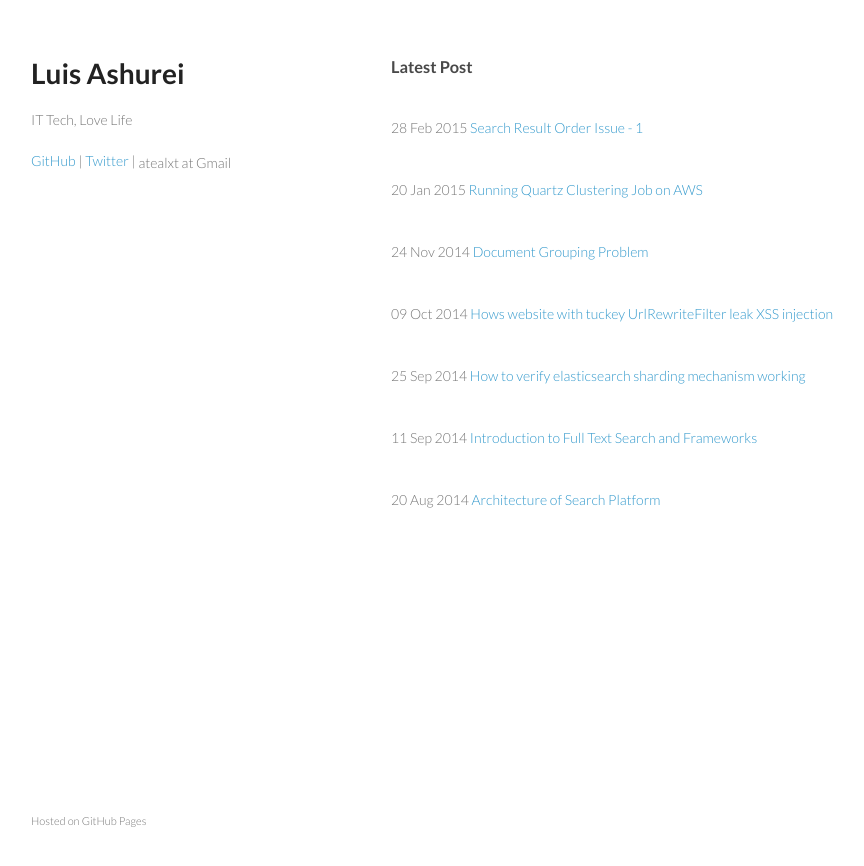
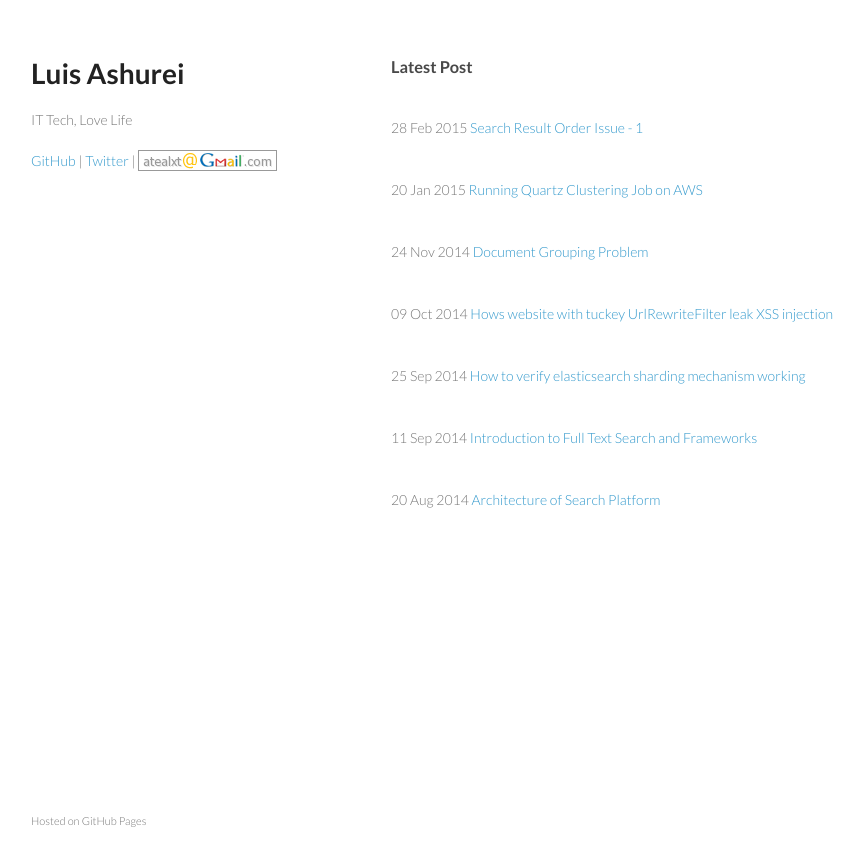
Before and after one commit to atealxt/atealxt.github.io, a Jekyll site: the page built from index.html, in a window 1280 px wide. Shown: the top 866 px of the page, without its empty margins (179-1043 px from the left). Built offline with Jekyll 4.4.1, drawn with Linux system fonts in a browser that asks for light colours.

Commit message:
Update default.html

```diff
--- a/_layouts/default.html
+++ b/_layouts/default.html
@@ -29,7 +29,7 @@
           <p class="view">
             <a href="https://github.com/atealxt" itemprop="url">GitHub</a> |
             <a href="https://twitter.com/atealxt" itemprop="url">Twitter</a> |
-            <span itemprop="email">atealxt at Gmail</span>
+            <span itemprop="email"><img src="/images/email.png" alt="email" title="atealxt at Gmail"/></span>
           </p>
         </div>
         <p id="navTree"></p>
```
